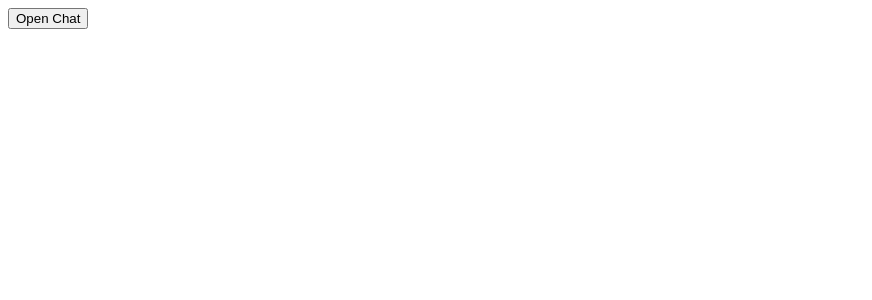
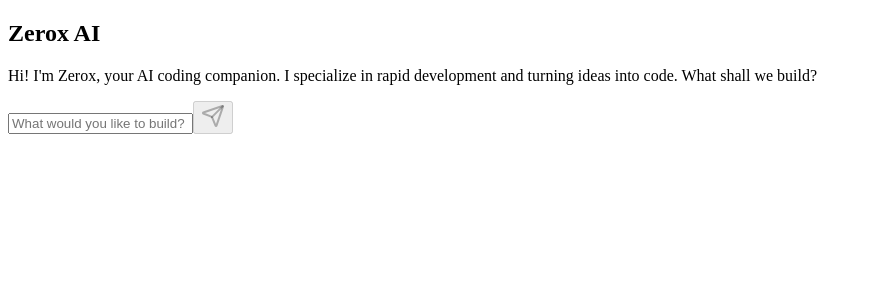
Before and after one commit to 2dus/zeroxai, a Next.js app: page / in a window 1280 px wide. Shown: the top 300 px of the page, without its empty margins (0-872 px from the left). Built offline with nearby package versions, Linux system fonts and the light colour scheme.

Commit message:
Update chat layout

```diff
--- a/components/ZeroxChat.tsx
+++ b/components/ZeroxChat.tsx
@@ -8,7 +8,6 @@ interface Message {
 }
 
 export default function ZeroxChat() {
-  const [isOpen, setIsOpen] = useState(false);
   const [messages, setMessages] = useState<Message[]>([{
     role: 'assistant',
     content: "Hi! I'm Zerox, your AI coding companion. I specialize in rapid development and turning ideas into code. What shall we build?"
@@ -41,7 +40,7 @@ export default function ZeroxChat() {
 
       const data = await response.json();
       setMessages(prev => [...prev, { role: 'assistant', content: data.content }]);
-    } catch (error) {
+    } catch {
       setMessages(prev => [...prev, { role: 'assistant', content: "An error occurred. Please try again." }]);
     } finally {
       setIsLoading(false);
@@ -49,19 +48,9 @@ export default function ZeroxChat() {
   };
 
   return (
-    <div className="fixed bottom-4 right-4">
-      {!isOpen ? (
-        <button
-          onClick={() => setIsOpen(true)}
-          className="bg-[#6D56AC] text-white rounded-full p-4 shadow-lg hover:opacity-90 transition"
-        >
-          <span>Open Chat</span>
-        </button>
-      ) : (
     <div className="w-96 h-[600px] bg-black rounded-lg shadow-xl border border-[#6D56AC] flex flex-col">
       <div className="flex justify-between items-center p-4 border-b border-[#6D56AC]">
         <h2 className="text-[#6D56AC] font-bold">Zerox AI</h2>
-            <button onClick={() => setIsOpen(false)} className="text-[#6D56AC] hover:opacity-80">✕</button>
       </div>
 
       <div className="flex-1 overflow-y-auto p-4 space-y-4">
@@ -105,7 +94,5 @@ export default function ZeroxChat() {
         </div>
       </form>
     </div>
-      )}
-    </div>
   );
 }
```
Lines whose indentation alone changed are shown as unchanged.
